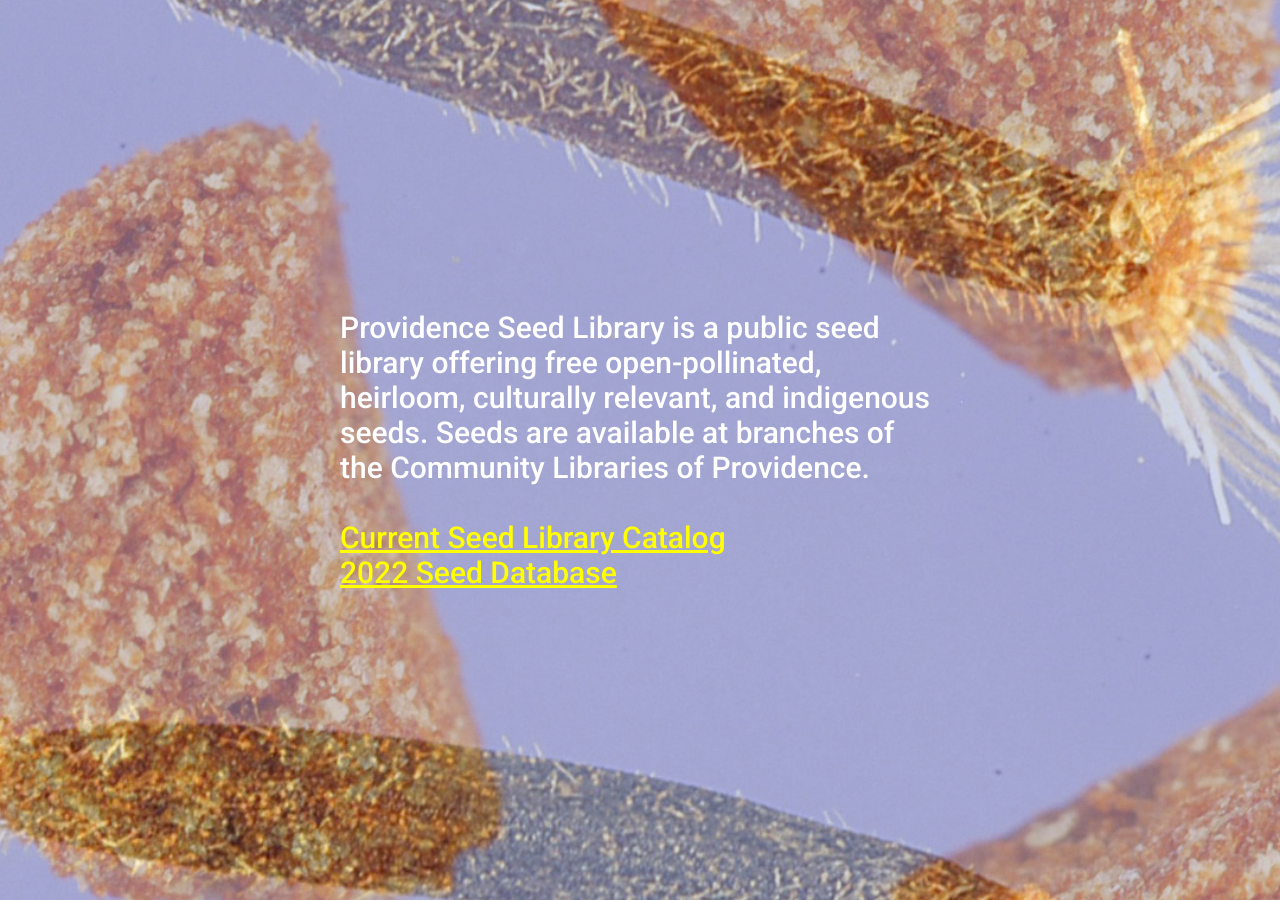
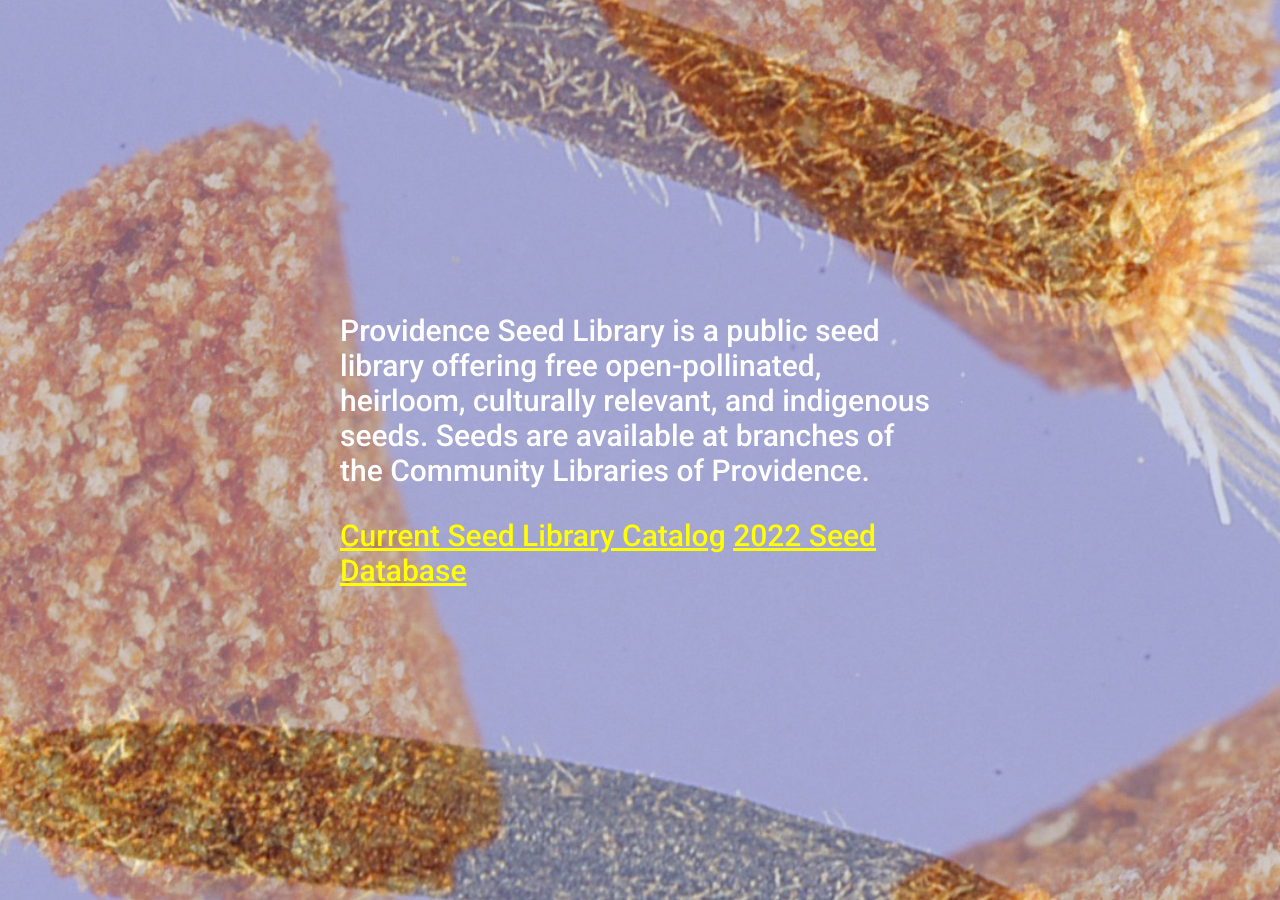
Before and after one commit to tychohoran/provseedlib, a Jekyll site: the page built from home.md, in a window 1280 px wide. Built offline with Jekyll 4.4.1, drawn with Linux system fonts in a browser that asks for light colours.

Commit message:
Updated Home

```diff
--- a/home.md
+++ b/home.md
@@ -4,8 +4,6 @@
 ---
 
 Providence Seed Library is a public seed library offering free open-pollinated, heirloom, culturally relevant, and indigenous seeds. Seeds are available at branches of the Community Libraries of Providence.
-<br>
-<br>
-<a href="https://catalog.oslri.net/search/?searchtype=t&SORT=D&searcharg=%22providence+seed+library%22&searchscope=1" alt="Seed Library Catalog">Current Seed Library Catalog</a>
-<br>
-<a href="https://airtable.com/shrxFBoo7Un0S5fVd/tblON5Nn11evypI9u" alt="Seed Collection Database">2022 Seed Database</a>
+
+[Current Seed Library Catalog](https://catalog.oslri.net/search/?searchtype=t&SORT=D&searcharg=%22providence\+seed\+library%22&searchscope=1)
+[2022 Seed Database](https://airtable.com/shrxFBoo7Un0S5fVd/tblON5Nn11evypI9u)
```
